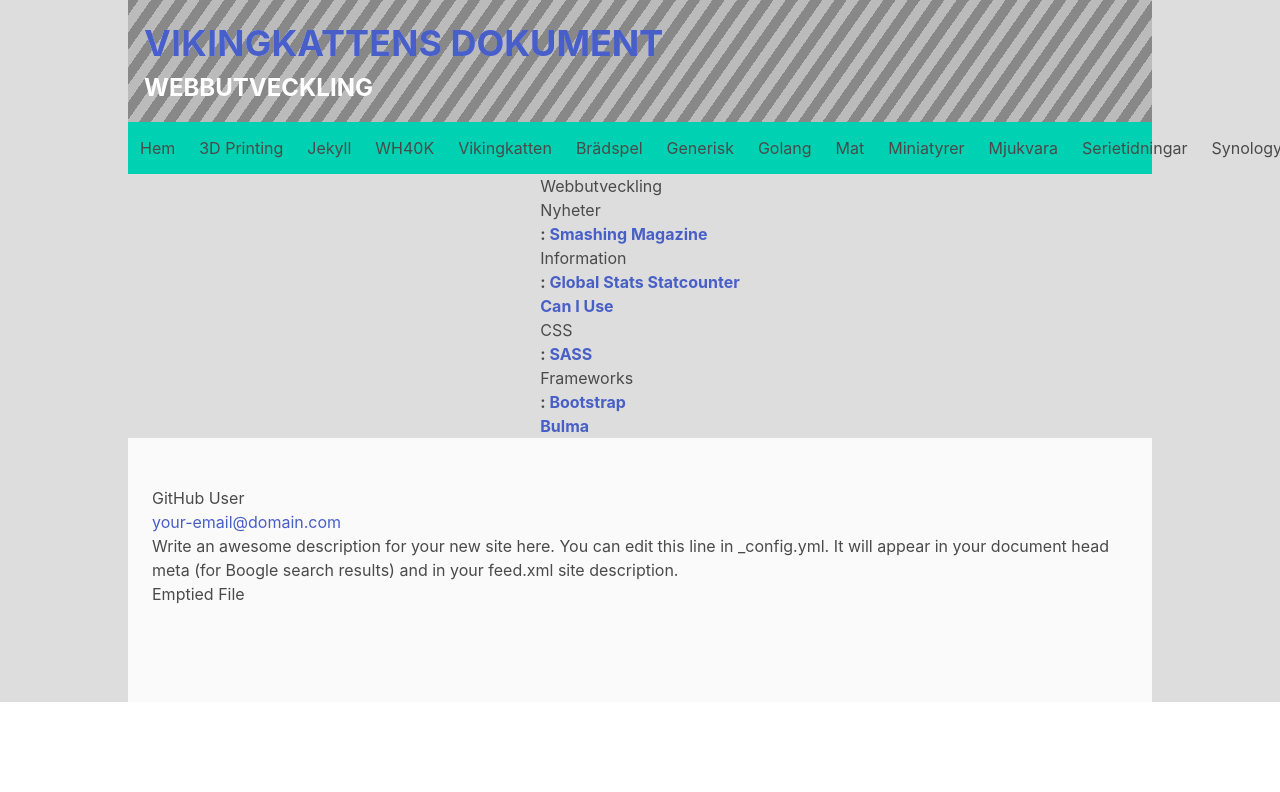
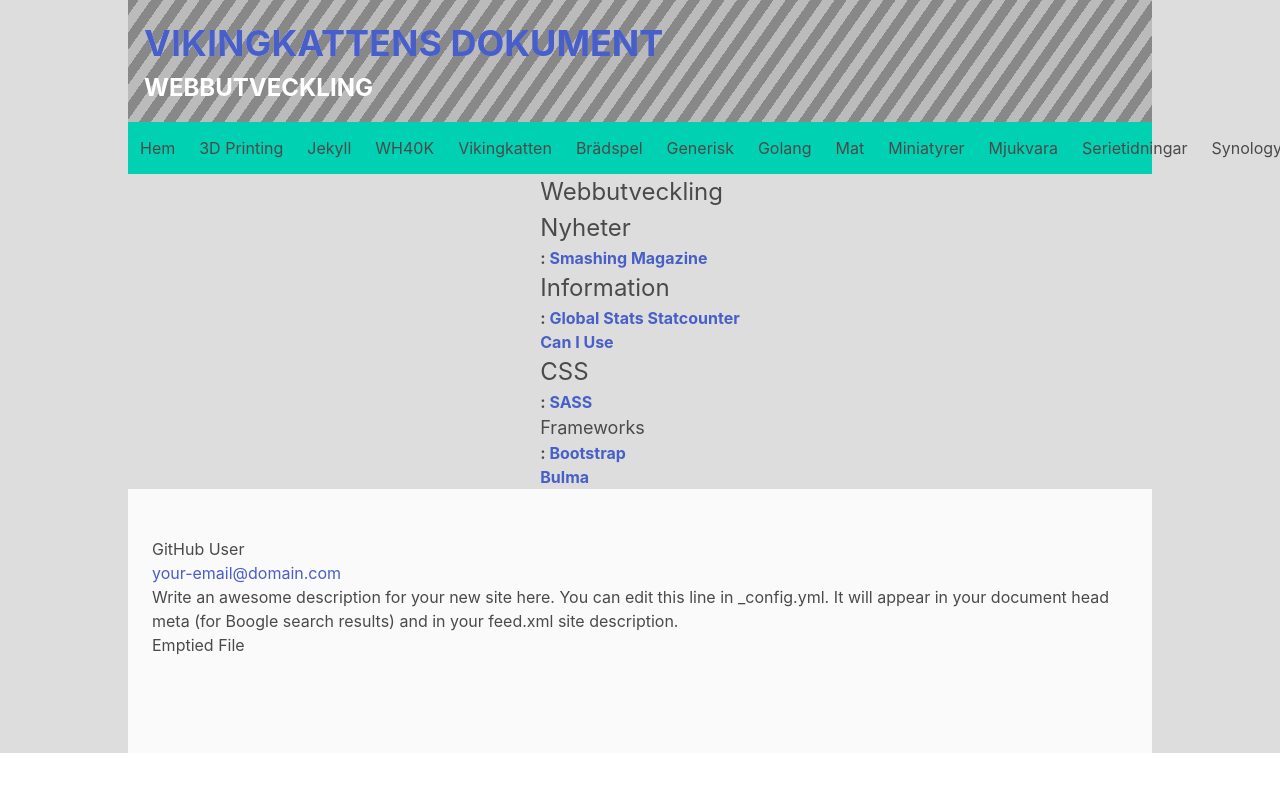
Before and after one commit to viking-cat/dokument, a Jekyll site: the page built from _pages/webbutveckling.md, in a window 1280 px wide. Shown: the top 792 px of the page. Built offline with Jekyll 4.4.1, drawn with Linux system fonts in a browser that asks for light colours.

Commit message:
Update content.scss

```diff
--- a/_sass/content.scss
+++ b/_sass/content.scss
@@ -2,21 +2,21 @@
 main {
   font-weight: bold;
   h1 {
-    font-size: 1em;
+    font-size: 24px;
   }
   h2 {
-    font-size: 1em;
+    font-size: 18px;
   }
   h3 {
-    font-size: 1em;
+    font-size: 16px;
   }
   h4 {
-    font-size: 1em;
+    font-size: 14px;
   }
   h5 {
-    font-size: 1em;
+    font-size: 12px;
   }
   h6 {
-    font-size: 1em;
+    font-size: 11px;
   }
 }
```
